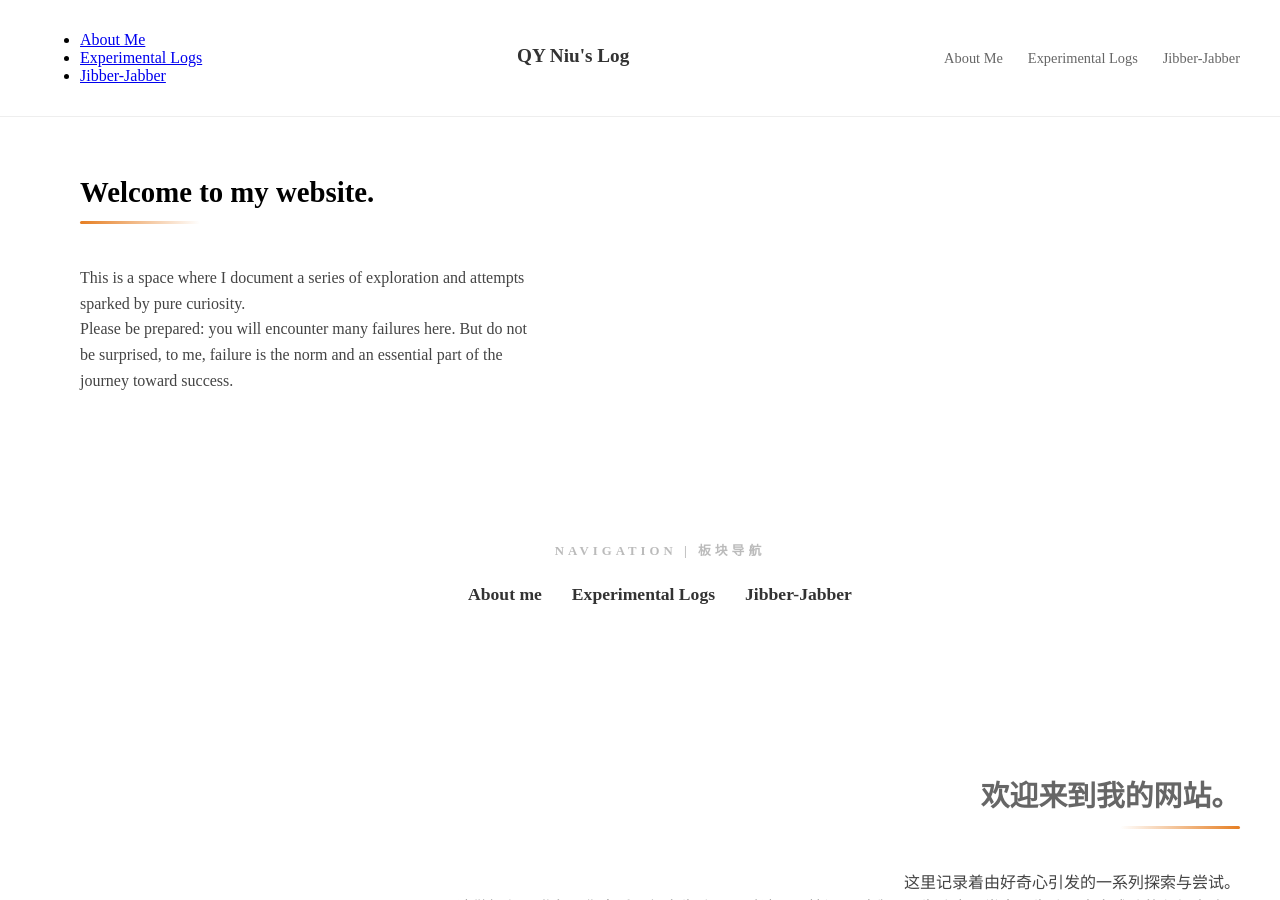
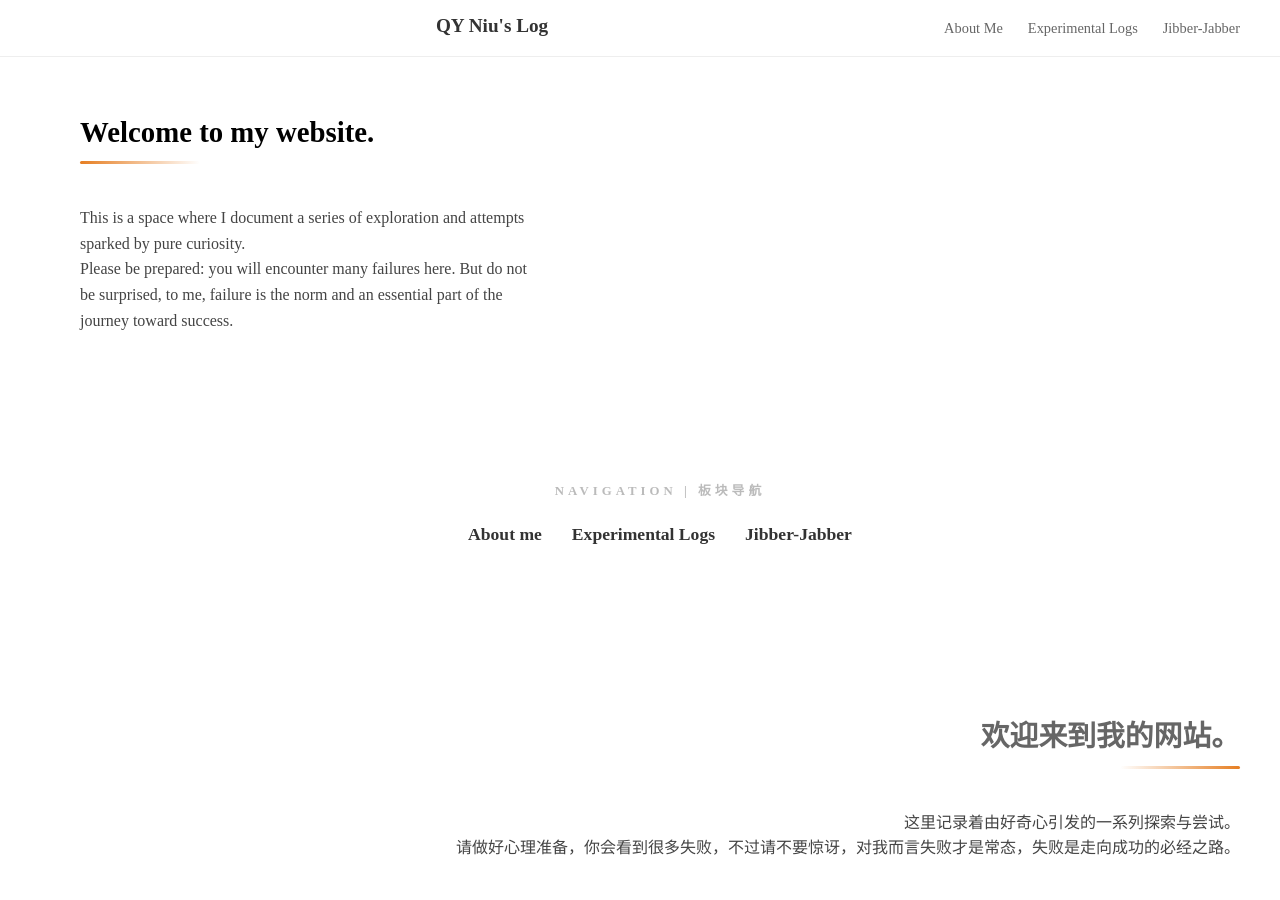
Before and after one commit to nqy-exp/nqy-exp.github.io, a Jekyll site: the page built from index.md, in a window 1280 px wide and 900 px high. Built offline with Jekyll 4.4.1, drawn with Linux system fonts in a browser that asks for light colours.

Commit message:
Update style.css

```diff
--- a/assets/css/style.css
+++ b/assets/css/style.css
@@ -930,12 +930,18 @@ body {
 }
 
 /* 桌面端强制隐藏移动端专用元素 */
+/* 【关键修复】：强制在桌面端隐藏所有移动端专属元素 */
 @media (min-width: 769px) {
+    /* 这里的选择器必须覆盖到你 HTML 里所有的移动端专用 class */
     .hamburger-btn,
     .menu-overlay,
     .mobile-only-nav,
+    .sidebar-global-nav, /* 增加这一行，确保全局导航在桌面端也被藏起来 */
+    .quick-links-list,   /* 增加这一行，防止 header 里的快速链接乱跳 */
     .sidebar-divider {
         display: none !important;
+        visibility: hidden !important; /* 双重保险：不仅不显示，还不占空间 */
+        opacity: 0 !important;         /* 双重保险：完全透明 */
     }
 }
 
```
